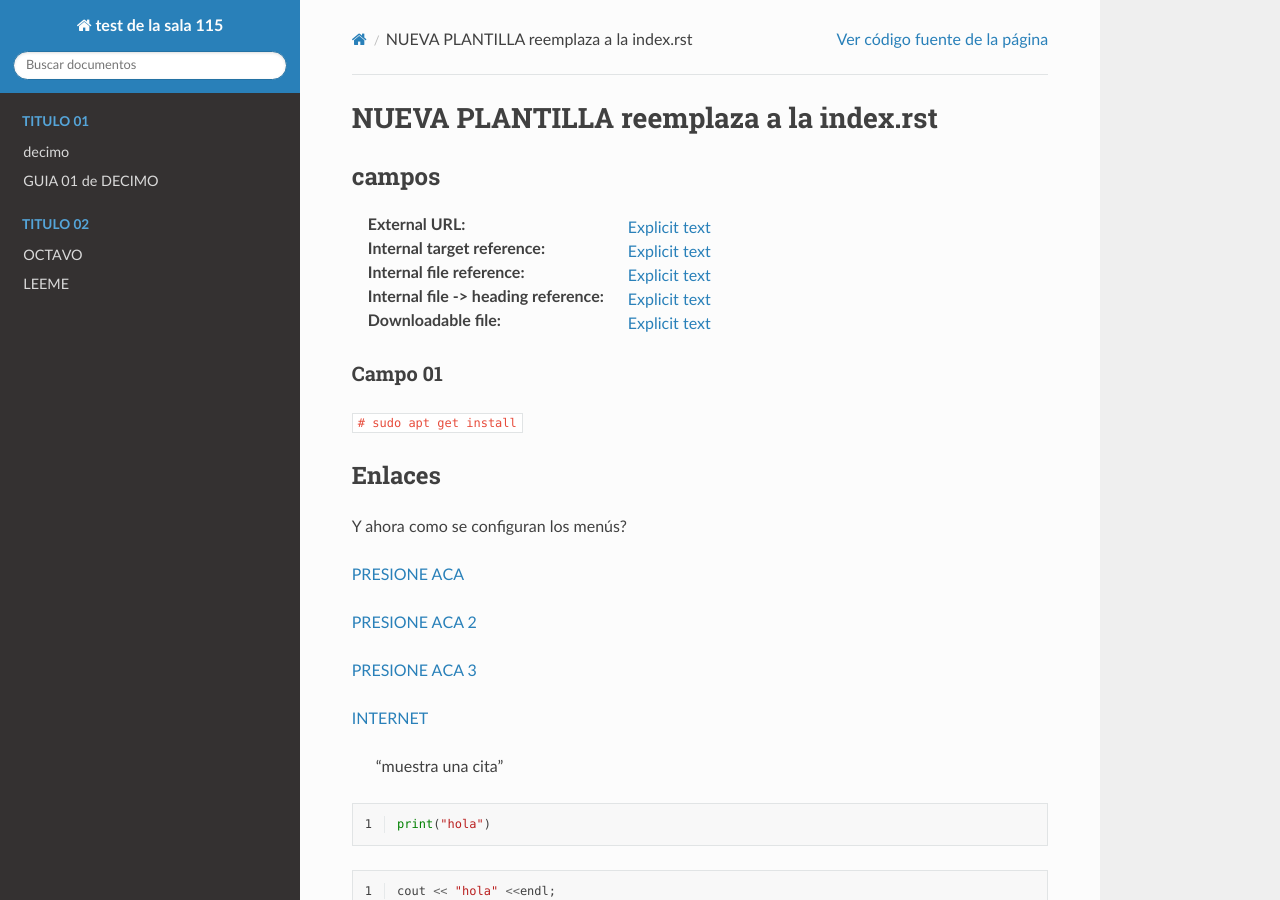
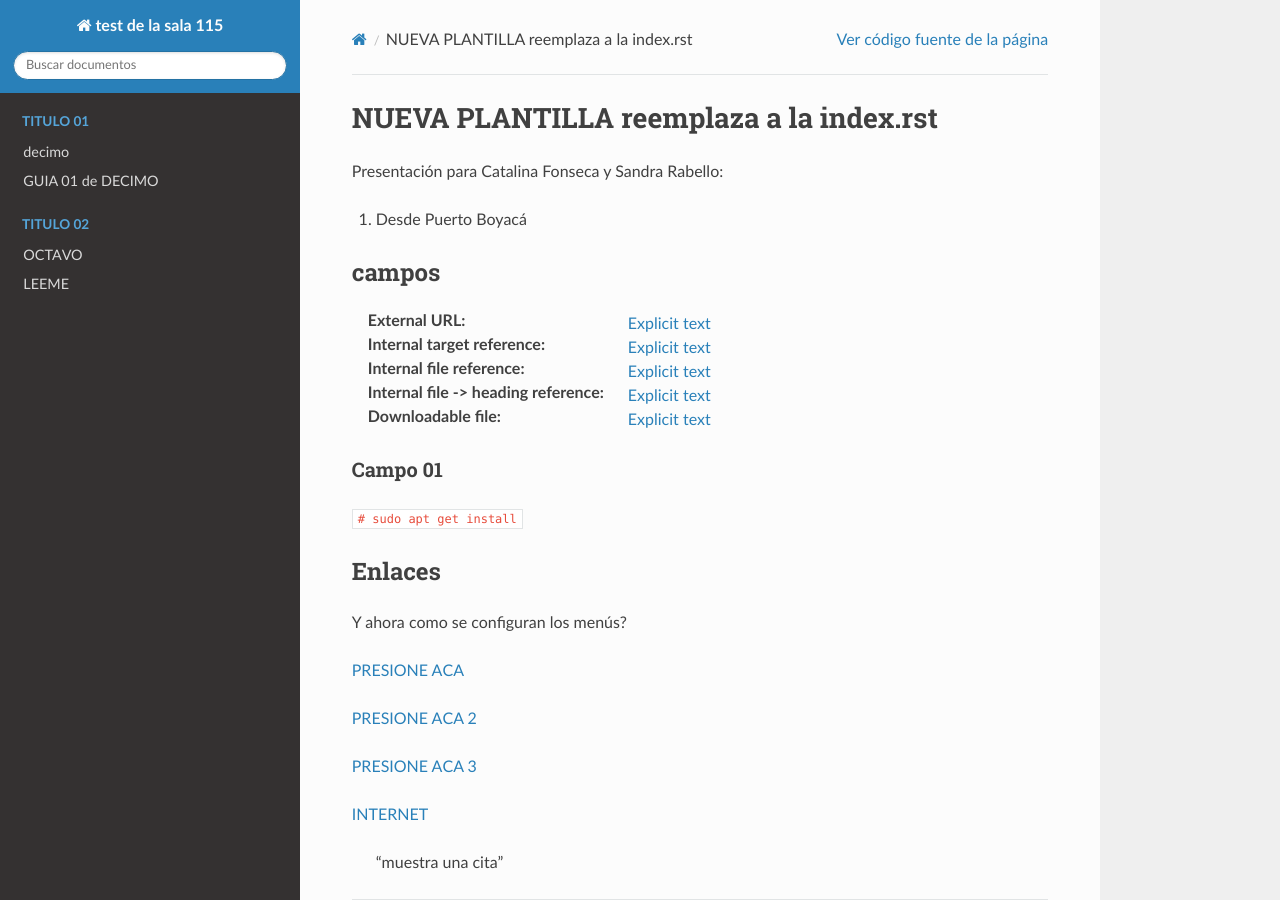
Before and after one commit to camilojfkennedy/test, a Sphinx documentation site: the page built from docs/index.md, in a window 1280 px wide and 900 px high. Built offline with Sphinx 7.4.7 and the Read the Docs theme 3.1.0, drawn with Linux system fonts in a browser that asks for light colours.

Commit message:
prueba para ver en el TV desde Puerto Boyacá

```diff
--- a/docs/index.md
+++ b/docs/index.md
@@ -17,6 +17,10 @@ README.md
 :::
 
 # NUEVA PLANTILLA reemplaza a la index.rst
+
+Presentación para Catalina Fonseca y Sandra Rabello:
+
+1. Desde Puerto Boyacá
 
 
 ## campos
```
